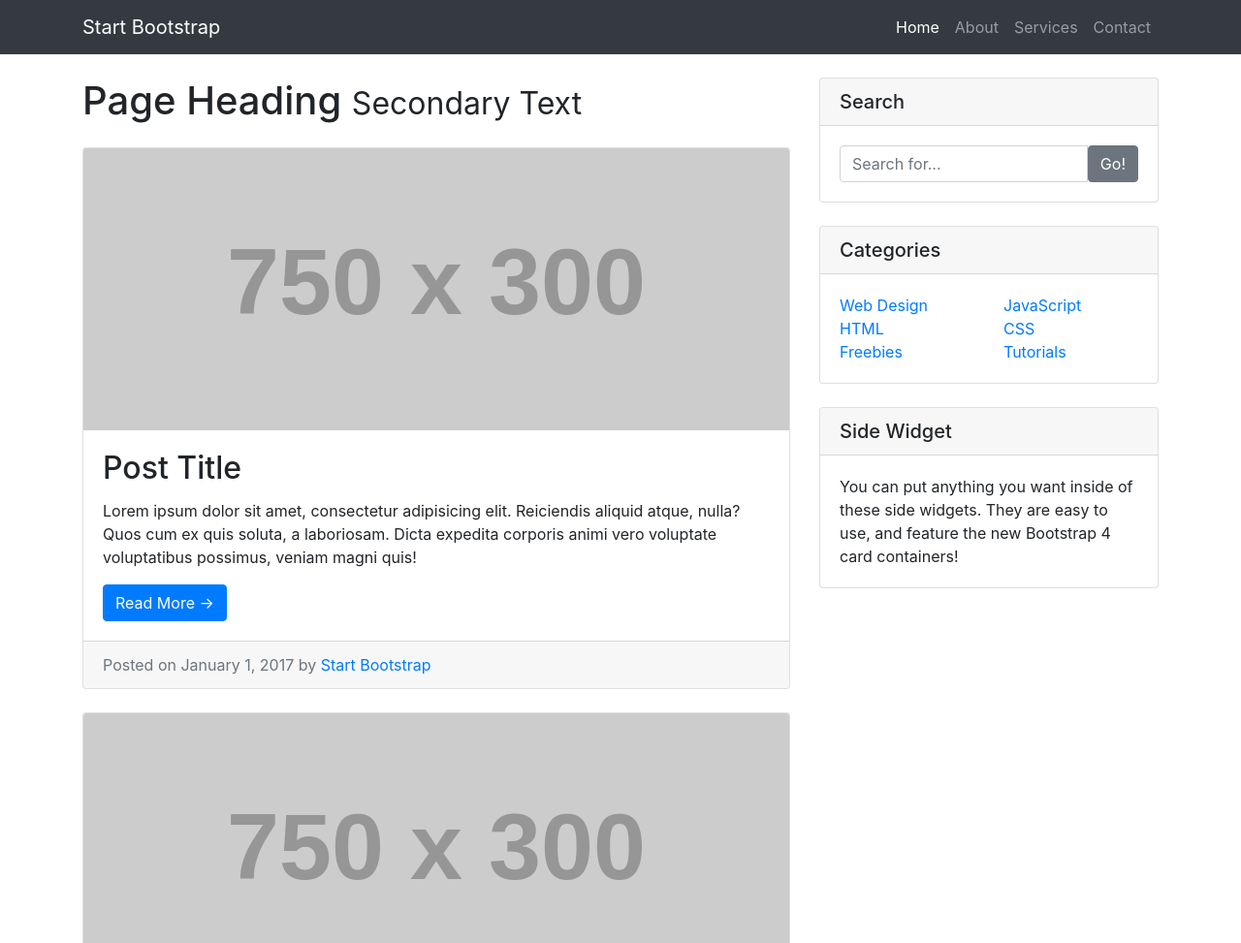
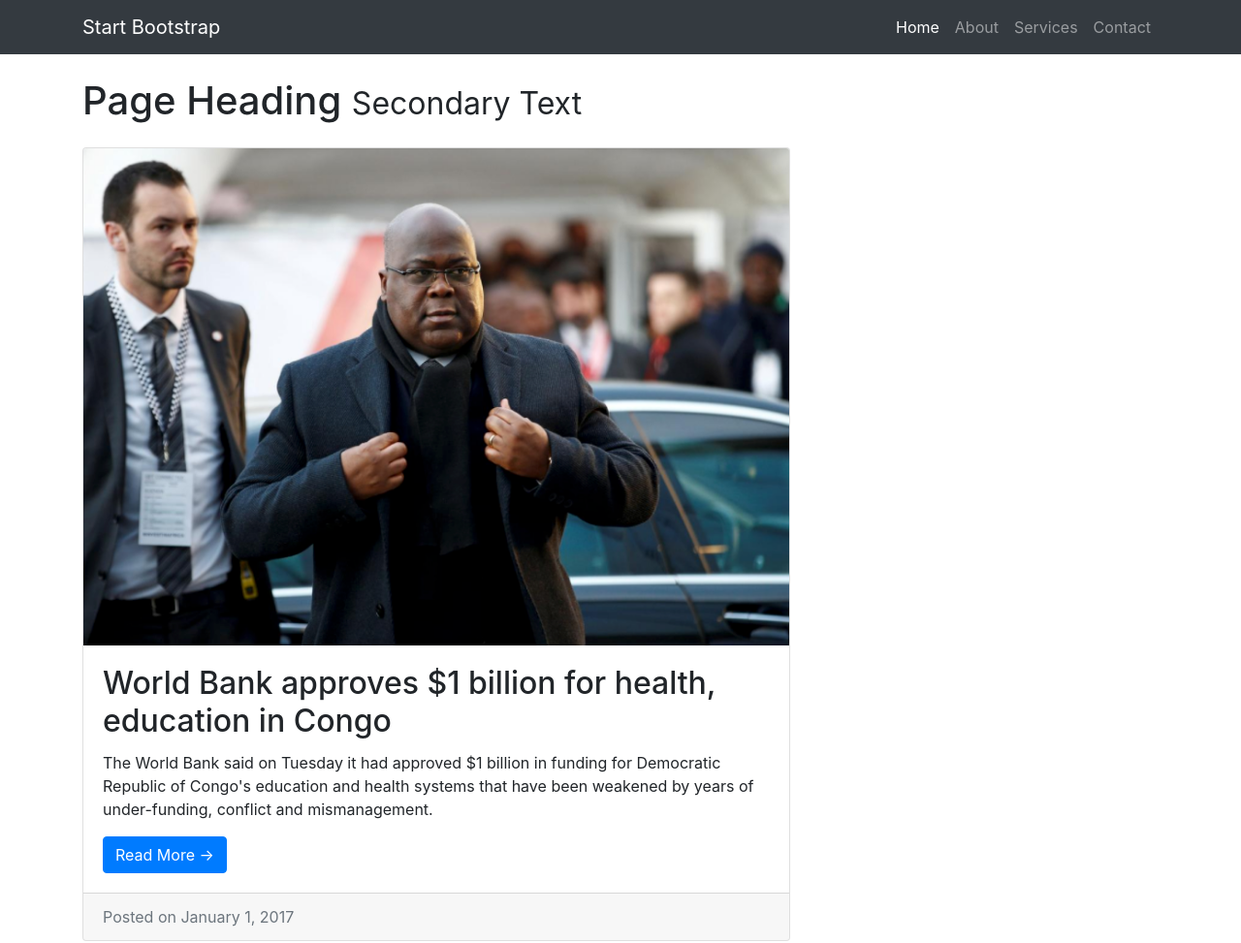
Before and after one commit to ashgazer/ashgazer.github.io, a website: page index.html in a window 1280 px wide. Shown: the top 973 px of the page at 97% size. Drawn offline with Linux system fonts and the light colour scheme; placeholder pictures from the web are drawn by us.

Commit message:
add picture

```diff
--- a/index.html
+++ b/index.html
@@ -8,7 +8,7 @@
   <meta name="description" content="">
   <meta name="author" content="">
 
-  <title>Blog Home - Start Bootstrap Template</title>
+  <title>Ashgazer - Handpicked News</title>
 
   <!-- Bootstrap core CSS -->
   <link href="vendor/bootstrap/css/bootstrap.min.css" rel="stylesheet">
@@ -62,15 +62,14 @@
 
         <!-- Blog Post -->
         <div class="card mb-4">
-          <img class="card-img-top" src="http://placehold.it/750x300" alt="Card image cap">
+          <img class="card-img-top" src="images/af1.png" alt="Card image cap">
           <div class="card-body">
-            <h2 class="card-title">Post Title</h2>
-            <p class="card-text">Lorem ipsum dolor sit amet, consectetur adipisicing elit. Reiciendis aliquid atque, nulla? Quos cum ex quis soluta, a laboriosam. Dicta expedita corporis animi vero voluptate voluptatibus possimus, veniam magni quis!</p>
-            <a href="#" class="btn btn-primary">Read More &rarr;</a>
+            <h2 class="card-title">World Bank approves $1 billion for health, education in Congo</h2>
+            <p class="card-text">The World Bank said on Tuesday it had approved $1 billion in funding for Democratic Republic of Congo's education and health systems that have been weakened by years of under-funding, conflict and mismanagement.</p>
+            <a href="https://www.reuters.com/article/us-worldbank-congo/world-bank-approves-1-billion-for-health-education-in-congo-idUSKBN23N286" class="btn btn-primary">Read More &rarr;</a>
           </div>
           <div class="card-footer text-muted">
-            Posted on January 1, 2017 by
-            <a href="#">Start Bootstrap</a>
+            Posted on January 1, 2017
           </div>
         </div>
 
@@ -115,7 +114,7 @@
       </div>
 
       <!-- Sidebar Widgets Column -->
-      <div class="col-md-4">
+      <div class="col-md-4" hidden>
 
         <!-- Search Widget -->
         <div class="card my-4">
```
Also changed, not shown: images/af1.png (added).
